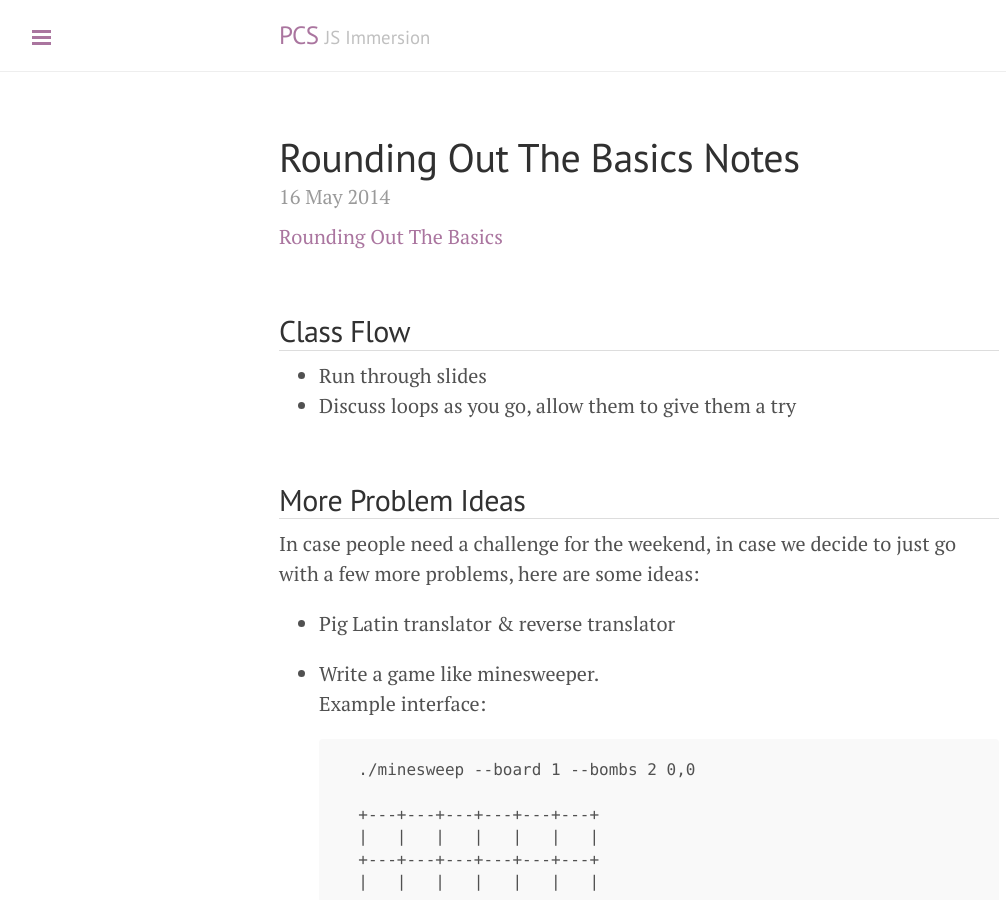
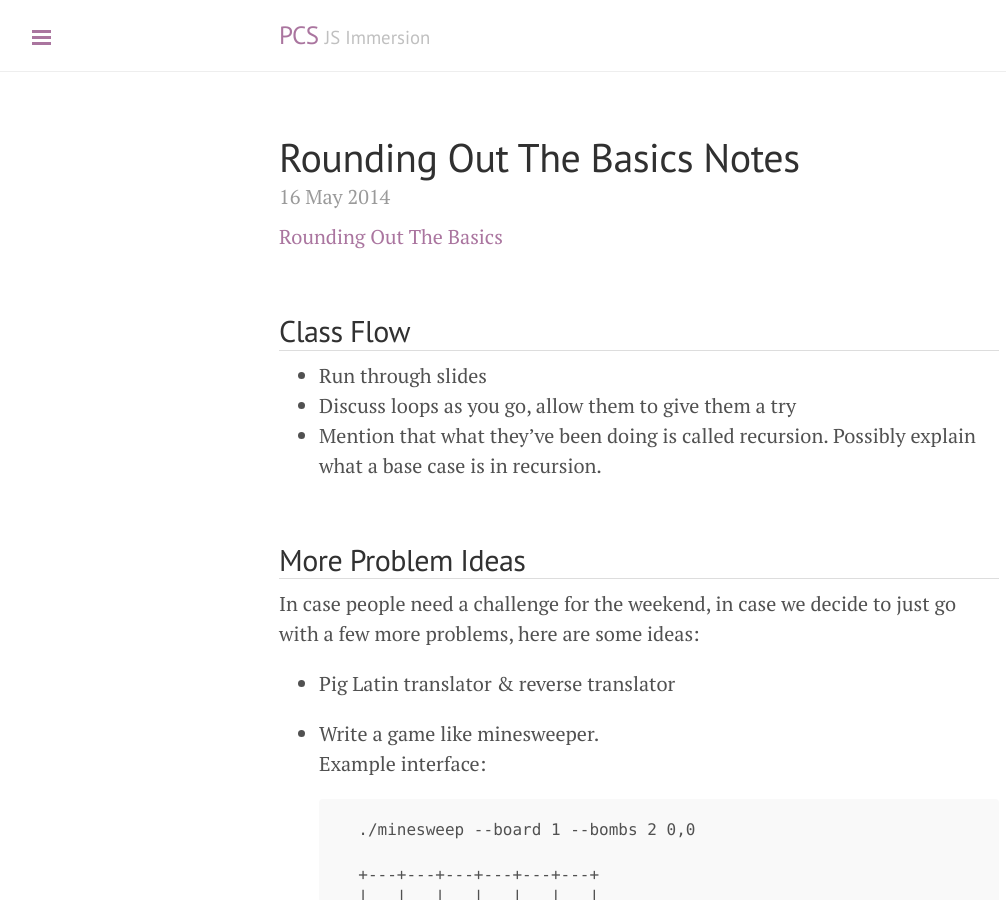
Before and after one commit to wbyoung/jsi, a Jekyll site: the page built from _posts/00-01-05-more-js-notes.md, in a window 1280 px wide and 900 px high. Shown: the whole window, without its empty margins (1-1007 px from the left). Built offline with Jekyll 4.4.1, drawn with Linux system fonts in a browser that asks for light colours; nearby versions of some CDN libraries; Markdown is read by kramdown in place of the engine named in the settings.

Commit message:
Recursion notes.

```diff
--- a/_posts/00-01-05-more-js-notes.md
+++ b/_posts/00-01-05-more-js-notes.md
@@ -9,6 +9,8 @@ date: 2014-05-16 00:00:00
 
 - Run through slides
 - Discuss loops as you go, allow them to give them a try
+- Mention that what they've been doing is called recursion.
+  Possibly explain what a base case is in recursion.
 
 ## More Problem Ideas
 
```
